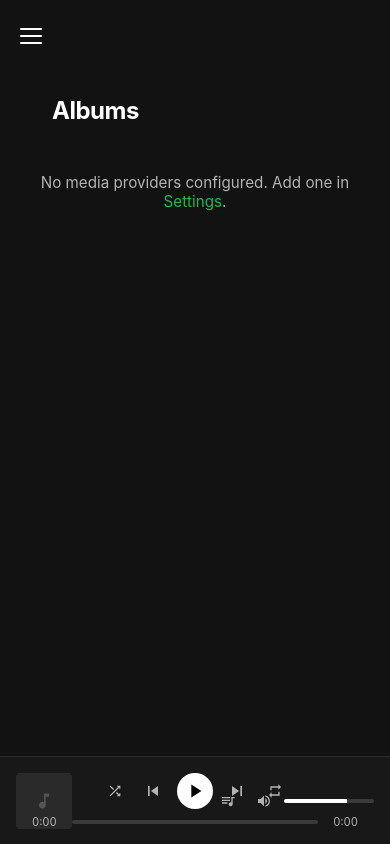
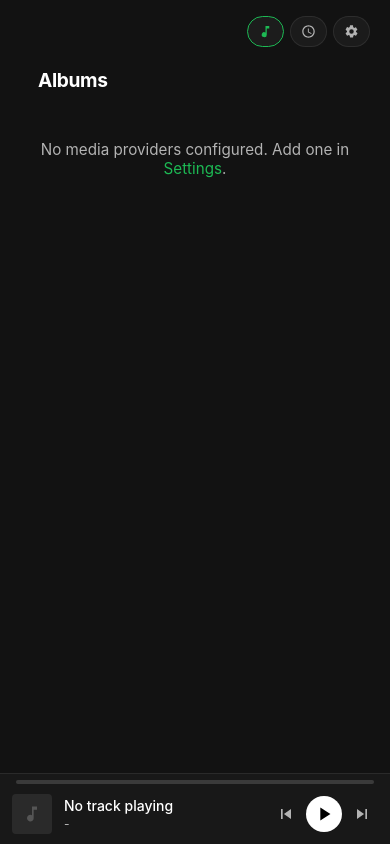
Before and after one commit to twluo/MediaPlayer, a Vue app: page /#/ in a window 390 px wide. Built offline with nearby package versions, Linux system fonts and the light colour scheme; the HTML template or start-up script is replaced by a standard one.

Commit message:
A bit more mobile friendly

```diff
--- a/src/App.vue
+++ b/src/App.vue
@@ -18,8 +18,13 @@ import MediaPlayerBar from "./components/MediaPlayerBar.vue";
   box-sizing: border-box;
 }
 
+html {
+  overflow-x: hidden;
+}
+
 body {
   margin: 0;
+  overflow-x: hidden;
   background: #121212;
   font-family:
     "Inter",
@@ -32,8 +37,9 @@ body {
 }
 
 .app {
+  width: 100%;
   max-width: 1400px;
   margin: 0 auto;
-  padding: 72px 16px 104px;
+  padding: 52px 16px 104px;
 }
 </style>
--- a/src/components/AlbumCard.vue
+++ b/src/components/AlbumCard.vue
@@ -183,7 +183,7 @@ async function handlePlayClick(e: MouseEvent) {
   z-index: 1;
   width: 100%;
   height: 100%;
-  object-fit: cover;
+  object-fit: contain;
   display: block;
   opacity: 0;
   transition:
@@ -308,4 +308,46 @@ async function handlePlayClick(e: MouseEvent) {
 .play-btn.error {
   background: #f15e6c;
 }
+
+/* ── Touch / hover-less devices: play button always visible ── */
+@media (hover: none) {
+  .play-btn {
+    opacity: 1;
+    transform: translateY(0);
+  }
+}
+
+/* ── Mobile small cards ──────────────────────────────────── */
+@media (max-width: 600px) {
+  .album-card {
+    padding: 6px;
+    gap: 6px;
+  }
+
+  .play-btn {
+    width: 34px;
+    height: 34px;
+    bottom: 6px;
+    right: 6px;
+    opacity: 1;
+    transform: translateY(0);
+  }
+
+  .play-btn svg {
+    width: 20px;
+    height: 20px;
+  }
+
+  .title {
+    font-size: 0.78rem;
+  }
+
+  .artist {
+    font-size: 0.72rem;
+  }
+
+  .meta {
+    display: none;
+  }
+}
 </style>
--- a/src/components/AlbumGrid.vue
+++ b/src/components/AlbumGrid.vue
@@ -69,7 +69,7 @@ watch(providers, loadAlbums, { deep: true });
 
 <style scoped>
 .album-grid-section {
-  padding: 24px;
+  padding: 12px 24px 24px;
 }
 
 .section-title {
@@ -84,6 +84,22 @@ watch(providers, loadAlbums, { deep: true });
   display: grid;
   grid-template-columns: repeat(auto-fill, minmax(180px, 1fr));
   gap: 8px;
+}
+
+@media (max-width: 600px) {
+  .album-grid-section {
+    padding: 16px 10px;
+  }
+
+  .section-title {
+    font-size: 1.2rem;
+    margin-bottom: 12px;
+  }
+
+  .album-grid {
+    grid-template-columns: repeat(3, 33%);
+    gap: 6px;
+  }
 }
 
 .state-message {
--- a/src/components/AppNav.vue
+++ b/src/components/AppNav.vue
@@ -1,201 +1,88 @@
 <script setup lang="ts">
-import { ref, watch } from "vue";
-import { RouterLink, useRoute } from "vue-router";
-
-const isOpen = ref<boolean>(false);
-const route = useRoute();
-
-// Close automatically whenever the route changes
-watch(
-  () => route.path,
-  () => {
-    isOpen.value = false;
-  },
-);
+import { RouterLink } from "vue-router";
 </script>
 
 <template>
-  <!-- Hamburger button -->
-  <button
-    class="hamburger"
-    :class="{ open: isOpen }"
-    aria-label="Toggle menu"
-    @click="isOpen = !isOpen"
-  >
-    <span />
-    <span />
-    <span />
-  </button>
-
-  <!-- Backdrop -->
-  <Transition name="fade">
-    <div v-if="isOpen" class="backdrop" @click="isOpen = false" />
-  </Transition>
-
-  <!-- Sidebar -->
-  <Transition name="slide">
-    <nav v-if="isOpen" class="sidebar">
-      <p class="sidebar-heading">Menu</p>
-
-      <ul class="nav-list">
-        <li>
-          <RouterLink to="/" class="nav-item">
-            <svg viewBox="0 0 24 24" fill="currentColor" width="20" height="20">
+  <nav class="nav-pills">
+    <RouterLink to="/" class="nav-pill">
+      <svg viewBox="0 0 24 24" fill="currentColor" width="15" height="15">
         <path d="M12 3v10.55A4 4 0 1 0 14 17V7h4V3h-6z" />
       </svg>
-            Albums
+      <span class="pill-label">Albums</span>
     </RouterLink>
-        </li>
-        <li>
-          <RouterLink to="/recent" class="nav-item">
-            <svg viewBox="0 0 24 24" fill="currentColor" width="20" height="20">
+
+    <RouterLink to="/recent" class="nav-pill">
+      <svg viewBox="0 0 24 24" fill="currentColor" width="15" height="15">
         <path
           d="M11.99 2C6.47 2 2 6.48 2 12s4.47 10 9.99 10C17.52 22 22 17.52 22 12S17.52 2 11.99 2zm.01 18c-4.42 0-8-3.58-8-8s3.58-8 8-8 8 3.58 8 8-3.58 8-8 8zm.5-13H11v6l5.25 3.15.75-1.23-4.5-2.67V7z"
         />
       </svg>
-            Recently Added
+      <span class="pill-label">Recently Added</span>
     </RouterLink>
-        </li>
-        <li>
-          <RouterLink to="/settings" class="nav-item">
-            <svg viewBox="0 0 24 24" fill="currentColor" width="20" height="20">
+
+    <RouterLink to="/settings" class="nav-pill">
+      <svg viewBox="0 0 24 24" fill="currentColor" width="15" height="15">
         <path
           d="M19.14 12.94c.04-.3.06-.61.06-.94s-.02-.64-.07-.94l2.03-1.58a.49.49 0 0 0 .12-.61l-1.92-3.32a.49.49 0 0 0-.59-.22l-2.39.96a7.01 7.01 0 0 0-1.62-.94l-.36-2.54A.484.484 0 0 0 14 2h-4a.484.484 0 0 0-.48.41l-.36 2.54a7.3 7.3 0 0 0-1.62.94l-2.39-.96a.48.48 0 0 0-.59.22L2.74 8.87a.47.47 0 0 0 .12.61l2.03 1.58c-.05.3-.09.63-.09.94s.02.64.07.94l-2.03 1.58a.49.49 0 0 0-.12.61l1.92 3.32c.12.22.37.29.59.22l2.39-.96c.5.36 1.04.67 1.62.94l.36 2.54c.05.24.27.41.49.41h4c.22 0 .44-.17.47-.41l.36-2.54a7.3 7.3 0 0 0 1.62-.94l2.39.96c.22.08.47 0 .59-.22l1.92-3.32a.47.47 0 0 0-.12-.61l-2.01-1.58zM12 15.6A3.6 3.6 0 1 1 12 8.4a3.6 3.6 0 0 1 0 7.2z"
         />
       </svg>
-            Settings
+      <span class="pill-label">Settings</span>
     </RouterLink>
-        </li>
-      </ul>
   </nav>
-  </Transition>
 </template>
 
 <style scoped>
-/* ── Hamburger ─────────────────────────────────────── */
-.hamburger {
+.nav-pills {
   position: fixed;
-  top: 18px;
-  left: 20px;
+  top: 16px;
+  right: 20px;
   z-index: 200;
   display: flex;
-  flex-direction: column;
-  justify-content: center;
-  gap: 5px;
-  width: 36px;
-  height: 36px;
-  padding: 0;
-  background: none;
-  border: none;
-  cursor: pointer;
+  align-items: center;
+  gap: 6px;
 }
 
-.hamburger span {
-  display: block;
-  width: 22px;
-  height: 2px;
-  background: #fff;
-  border-radius: 2px;
-  transform-origin: center;
+.nav-pill {
+  display: flex;
+  align-items: center;
+  gap: 6px;
+  padding: 7px 14px;
+  border-radius: 999px;
+  background: rgba(30, 30, 30, 0.85);
+  backdrop-filter: blur(12px);
+  -webkit-backdrop-filter: blur(12px);
+  border: 1px solid rgba(255, 255, 255, 0.08);
+  color: #b3b3b3;
+  font-size: 0.82rem;
+  font-weight: 500;
+  text-decoration: none;
   transition:
-    transform 0.25s ease,
-    opacity 0.2s ease;
+    background 0.15s,
+    color 0.15s,
+    border-color 0.15s;
+  white-space: nowrap;
 }
 
-/* Animate to × */
-.hamburger.open span:nth-child(1) {
-  transform: translateY(7px) rotate(45deg);
-}
-.hamburger.open span:nth-child(2) {
-  opacity: 0;
-  transform: scaleX(0);
-}
-.hamburger.open span:nth-child(3) {
-  transform: translateY(-7px) rotate(-45deg);
+.nav-pill:hover {
+  background: rgba(50, 50, 50, 0.9);
+  color: #fff;
+  border-color: rgba(255, 255, 255, 0.15);
 }
 
-/* ── Backdrop ──────────────────────────────────────── */
-.backdrop {
-  position: fixed;
-  inset: 0;
-  z-index: 100;
-  background: rgba(0, 0, 0, 0.55);
+.nav-pill.router-link-exact-active {
+  background: rgba(30, 30, 30, 0.95);
+  color: #1db954;
+  border-color: #1db954;
 }
 
-/* ── Sidebar ───────────────────────────────────────── */
-.sidebar {
-  position: fixed;
-  top: 0;
-  left: 0;
-  bottom: 0;
-  z-index: 150;
-  width: 240px;
-  background: #181818;
-  padding: 24px 16px;
-  display: flex;
-  flex-direction: column;
-  box-shadow: 4px 0 24px rgba(0, 0, 0, 0.5);
+/* Mobile: drop text labels, keep icon-only pills */
+@media (max-width: 540px) {
+  .pill-label {
+    display: none;
   }
 
-.sidebar-heading {
-  font-size: 0.7rem;
-  font-weight: 700;
-  text-transform: uppercase;
-  letter-spacing: 0.12em;
-  color: #6a6a6a;
-  margin: 48px 0 12px 12px;
+  .nav-pill {
+    padding: 7px 10px;
   }
-
-.nav-list {
-  list-style: none;
-  margin: 0;
-  padding: 0;
-  display: flex;
-  flex-direction: column;
-  gap: 4px;
-}
-
-.nav-item {
-  display: flex;
-  align-items: center;
-  gap: 12px;
-  padding: 10px 12px;
-  border-radius: 6px;
-  color: #b3b3b3;
-  text-decoration: none;
-  font-size: 0.95rem;
-  font-weight: 500;
-  transition:
-    background 0.15s,
-    color 0.15s;
-}
-
-.nav-item:hover {
-  background: rgba(255, 255, 255, 0.07);
-  color: #fff;
-}
-
-.nav-item.router-link-exact-active {
-  color: #fff;
-  background: rgba(255, 255, 255, 0.1);
-}
-
-/* ── Transitions ───────────────────────────────────── */
-.fade-enter-active,
-.fade-leave-active {
-  transition: opacity 0.25s ease;
-}
-.fade-enter-from,
-.fade-leave-to {
-  opacity: 0;
-}
-
-.slide-enter-active,
-.slide-leave-active {
-  transition: transform 0.25s ease;
-}
-.slide-enter-from,
-.slide-leave-to {
-  transform: translateX(-100%);
 }
 </style>
--- a/src/components/MediaPlayerBar.vue
+++ b/src/components/MediaPlayerBar.vue
@@ -90,11 +90,10 @@ onUnmounted(() => document.removeEventListener("click", handleDocClick));
       </div>
     </div>
 
-    <!-- Center: playback controls + progress -->
-    <div class="playback">
+    <!-- Center: playback controls -->
     <div class="control-row">
       <button
-          class="icon-btn"
+        class="icon-btn shuffle-btn"
         @click="toggleShuffle"
         :class="{ active: shuffleMode }"
         :aria-label="shuffleMode ? `Shuffle` : `Ordered`"
@@ -162,25 +161,6 @@ onUnmounted(() => document.removeEventListener("click", handleDocClick));
         </svg>
         <span v-if="repeatMode === 'one'" class="repeat-one-badge">1</span>
       </button>
-      </div>
-
-      <div class="progress-row">
-        <span class="time">{{
-          currTrack === undefined ? "0:00" : formatDuration(currentTime)
-        }}</span>
-        <input
-          type="range"
-          class="progress-track"
-          min="0"
-          :max="duration || 100"
-          step="any"
-          :value="currentTime"
-          :style="{ '--pct': trackProgressPct + '%' }"
-          aria-label="Seek"
-          @input="onScrub"
-        />
-        <span class="time end">{{ formatDuration(duration) }}</span>
-      </div>
     </div>
 
     <!-- Right: volume + extras -->
@@ -277,6 +257,25 @@ onUnmounted(() => document.removeEventListener("click", handleDocClick));
         />
       </div>
     </div>
+
+    <!-- Seek bar: center column on desktop, full width on mobile -->
+    <div class="progress-row">
+      <span class="time">{{
+        currTrack === undefined ? "0:00" : formatDuration(currentTime)
+      }}</span>
+      <input
+        type="range"
+        class="progress-track"
+        min="0"
+        :max="duration || 100"
+        step="any"
+        :value="currentTime"
+        :style="{ '--pct': trackProgressPct + '%' }"
+        aria-label="Seek"
+        @input="onScrub"
+      />
+      <span class="time end">{{ formatDuration(duration) }}</span>
+    </div>
   </div>
 </template>
 
@@ -292,9 +291,12 @@ onUnmounted(() => document.removeEventListener("click", handleDocClick));
   border-top: 1px solid rgba(255, 255, 255, 0.08);
   display: grid;
   grid-template-columns: minmax(0, 1fr) minmax(0, 480px) minmax(0, 1fr);
-  align-items: center;
+  grid-template-rows: 1fr auto;
+  grid-template-areas:
+    "track  controls  extras"
+    "track  progress  extras";
   padding: 0 16px;
-  gap: 16px;
+  column-gap: 16px;
 }
 
 /* ── Shared icon button ──────────────────────── */
@@ -318,6 +320,8 @@ onUnmounted(() => document.removeEventListener("click", handleDocClick));
 
 /* ── Left: track info ────────────────────────── */
 .track-info {
+  grid-area: track;
+  align-self: center;
   display: flex;
   align-items: center;
   gap: 12px;
@@ -363,19 +367,14 @@ onUnmounted(() => document.removeEventListener("click", handleDocClick));
   text-overflow: ellipsis;
 }
 
-/* ── Center: playback ────────────────────────── */
-.playback {
-  display: flex;
-  flex-direction: column;
-  align-items: center;
-  gap: 6px;
-  width: 100%;
-}
-
+/* ── Center: controls ────────────────────────── */
 .control-row {
+  grid-area: controls;
   display: flex;
   align-items: center;
+  justify-content: center;
   gap: 8px;
+  padding-top: 10px;
 }
 
 .play-btn {
@@ -401,10 +400,12 @@ onUnmounted(() => document.removeEventListener("click", handleDocClick));
 }
 
 .progress-row {
+  grid-area: progress;
   display: flex;
   align-items: center;
   gap: 8px;
   width: 100%;
+  padding-bottom: 10px;
 }
 
 .time {
@@ -506,6 +507,8 @@ onUnmounted(() => document.removeEventListener("click", handleDocClick));
 
 /* ── Right: extras ───────────────────────────── */
 .extras {
+  grid-area: extras;
+  align-self: center;
   display: flex;
   align-items: center;
   justify-content: flex-end;
@@ -622,4 +625,56 @@ onUnmounted(() => document.removeEventListener("click", handleDocClick));
 .volume-track:hover::-moz-range-thumb {
   opacity: 1;
 }
+
+/* ── Mobile (≤ 640px) ───────────────────────── */
+@media (max-width: 640px) {
+  .player-bar {
+    height: auto;
+    padding: 0;
+    grid-template-columns: 1fr auto;
+    grid-template-rows: auto auto;
+    grid-template-areas:
+      "progress progress"
+      "track    controls";
+    column-gap: 0;
+  }
+
+  .progress-row {
+    padding: 6px 16px 4px;
+  }
+
+  .time {
+    display: none;
+  }
+
+  .track-info {
+    padding: 6px 12px 10px;
+  }
+
+  .track-art {
+    width: 40px;
+    height: 40px;
+  }
+
+  .track-art .cover {
+    width: 40px;
+    height: 40px;
+  }
+
+  .control-row {
+    padding: 6px 12px 10px;
+    padding-top: 6px;
+    justify-content: flex-end;
+    gap: 4px;
+  }
+
+  .shuffle-btn,
+  .repeat-btn {
+    display: none;
+  }
+
+  .extras {
+    display: none;
+  }
+}
 </style>
```
Lines whose indentation alone changed are shown as unchanged.
